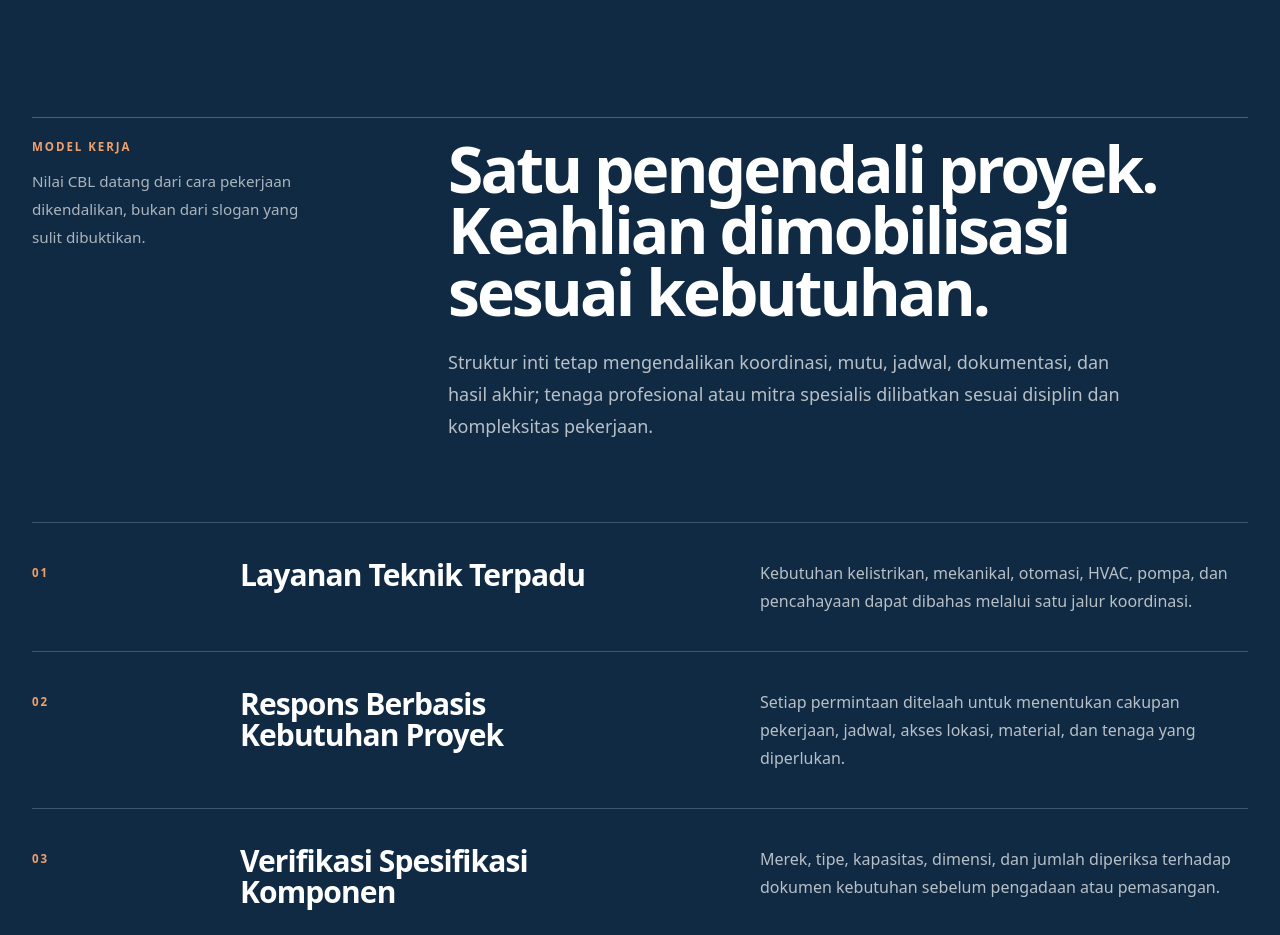
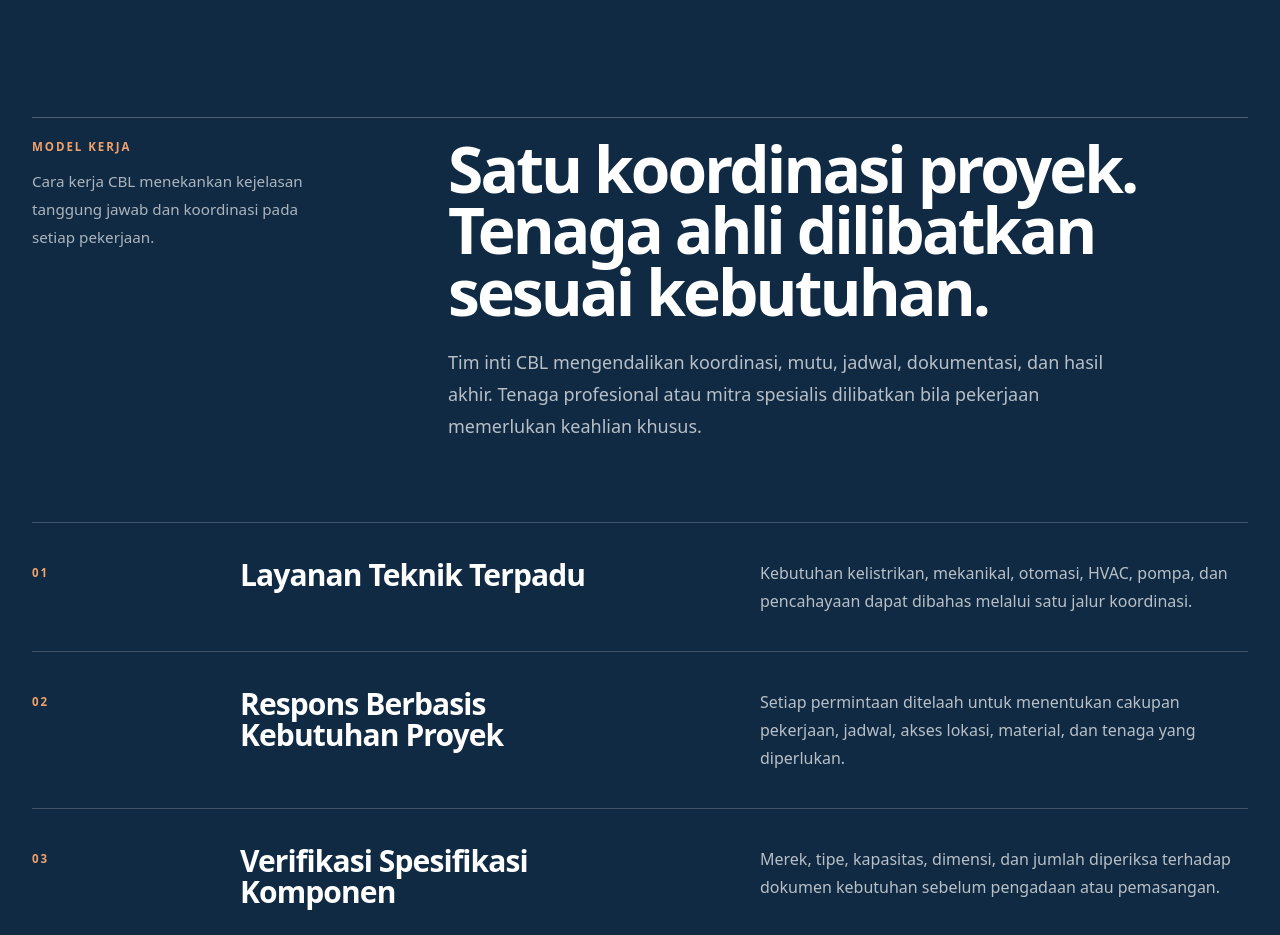
Before and after one commit to mikaelzo-blip/cbl-immersive-web-blueprint, a Next.js app: page / in a window 1280 px wide. Shown: the part 6360-7295 px from the top of the page. Built offline with nearby package versions, Linux system fonts and the light colour scheme; no server answers.

Commit message:
copy: clarify CBL operating model in Indonesian

```diff
--- a/src/components/sections/WhyUsSection.tsx
+++ b/src/components/sections/WhyUsSection.tsx
@@ -9,16 +9,16 @@ export function WhyUsSection() {
           <div className="lg:col-span-3">
             <p className="text-[0.72rem] font-semibold uppercase tracking-[0.17em] text-[#F0A06B]">Model kerja</p>
             <p className="mt-3 max-w-[18rem] text-[0.95rem] leading-7 text-white/65">
-              Nilai CBL datang dari cara pekerjaan dikendalikan, bukan dari slogan yang sulit dibuktikan.
+              Cara kerja CBL menekankan kejelasan tanggung jawab dan koordinasi pada setiap pekerjaan.
             </p>
           </div>
 
           <div className="lg:col-span-8 lg:col-start-5">
             <h2 className="max-w-4xl text-[clamp(2.5rem,5vw,5.15rem)] font-semibold leading-[0.96] tracking-[-0.045em]">
-              Satu pengendali proyek. Keahlian dimobilisasi sesuai kebutuhan.
+              Satu koordinasi proyek. Tenaga ahli dilibatkan sesuai kebutuhan.
             </h2>
             <p className="mt-6 max-w-2xl text-[0.98rem] leading-7 text-white/70 sm:text-lg sm:leading-8">
-              Struktur inti tetap mengendalikan koordinasi, mutu, jadwal, dokumentasi, dan hasil akhir; tenaga profesional atau mitra spesialis dilibatkan sesuai disiplin dan kompleksitas pekerjaan.
+              Tim inti CBL mengendalikan koordinasi, mutu, jadwal, dokumentasi, dan hasil akhir. Tenaga profesional atau mitra spesialis dilibatkan bila pekerjaan memerlukan keahlian khusus.
             </p>
           </div>
         </div>
```
